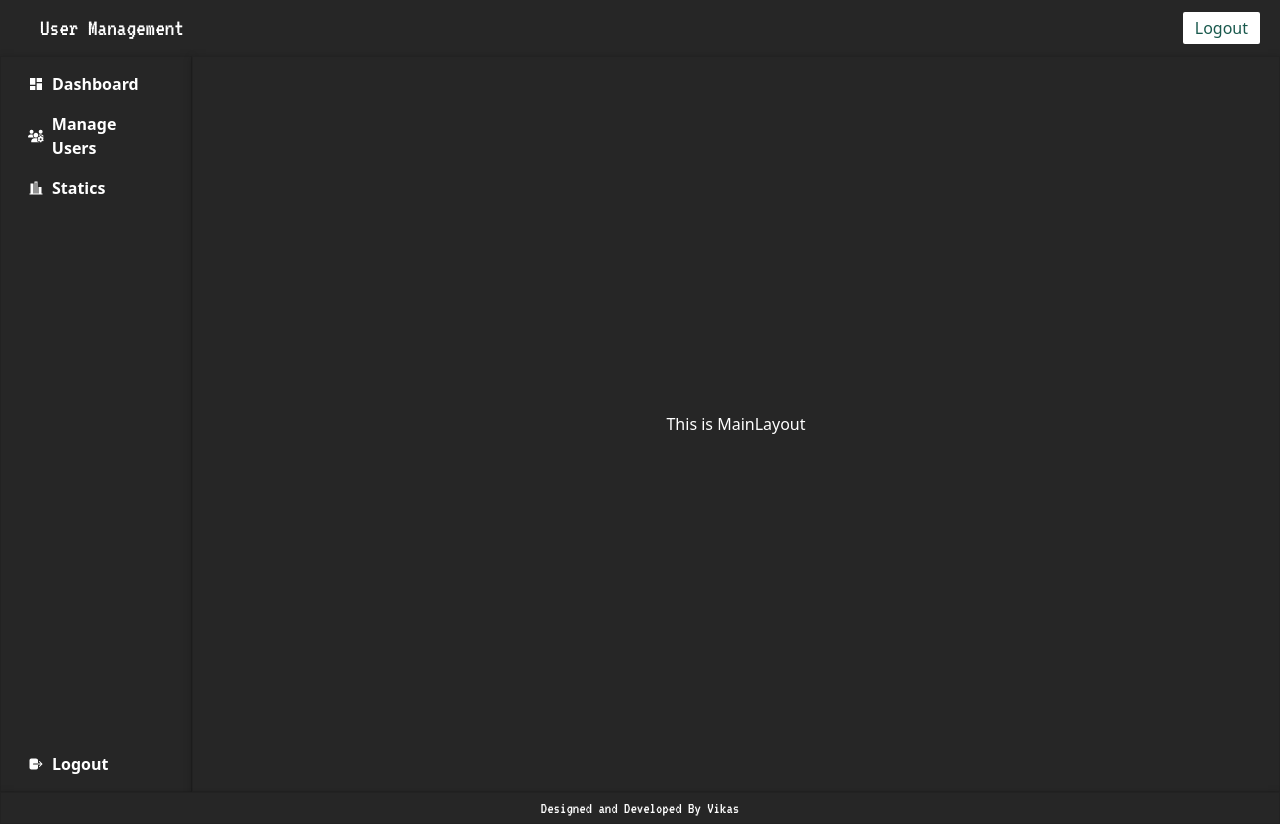
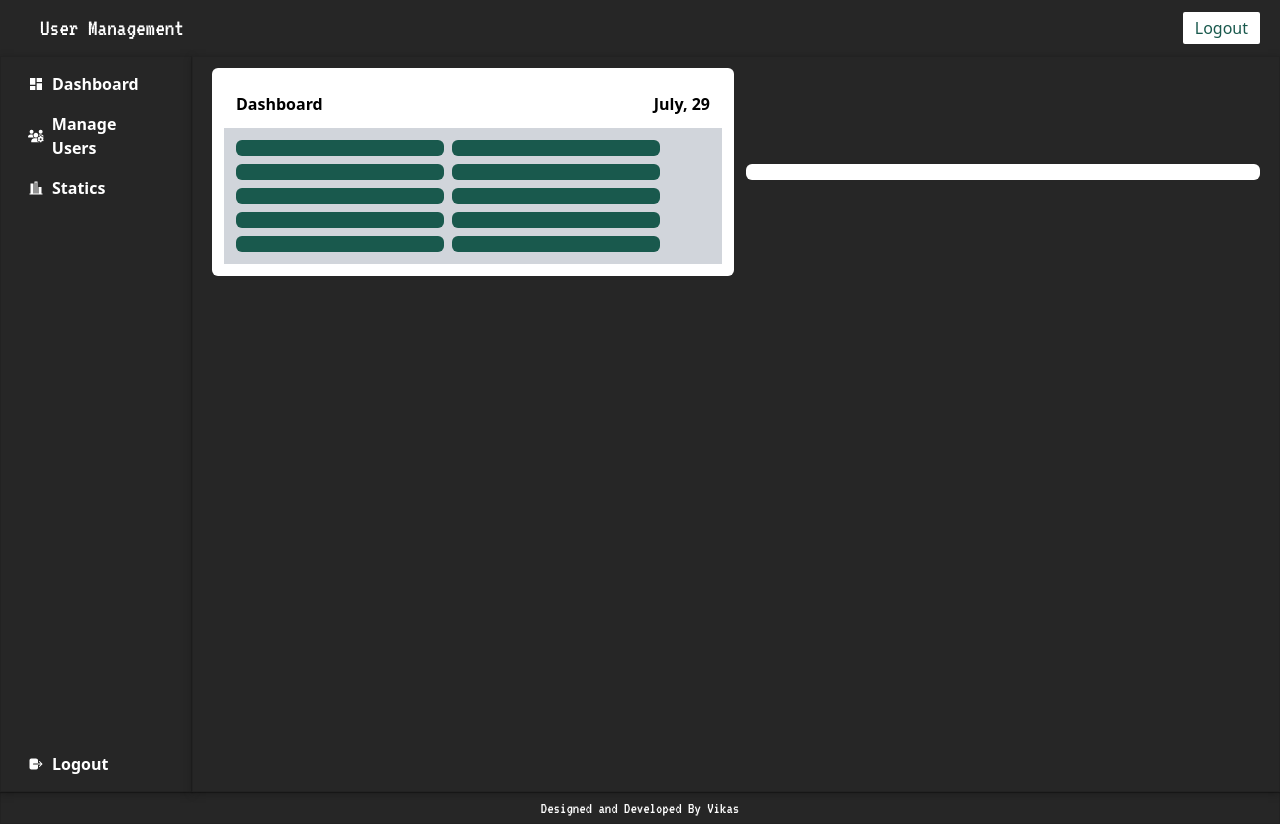
Before and after one commit to vkskumarthakur/React-User-Dashboard, a React (Vite) app: page / in a window 1280 px wide. Built offline with nearby package versions, Linux system fonts and the light colour scheme; a web font is replaced by a local one.

Commit message:
routes added for the sidebar now all the data is aligned in mainLayout

```diff
--- a/src/App.jsx
+++ b/src/App.jsx
@@ -1,18 +1,21 @@
-import React from 'react'; // Add this line
-
-import './App.css'
+import React from 'react';
+import './App.css';
+import { BrowserRouter as Router, Route, Routes } from "react-router-dom";
+import MainContainer from './components/MainContainer';
 import Header from './components/Header';
-import MainContainer from './components/MainContainer';
+import Footer from './components/Footer';
+import Dashboard from './components/Dashboard';
+import ManageUsers from './components/ManageUsers';
+import Statics from './components/Statics';
 
 function App() {
-
   return (
-   <>
-   <div className='bg-[#262626] min-h-screen'>
-    <MainContainer/>
-    </div>
-    </>
-  )
+    <Router>
+      <Header />
+        <MainContainer />
+        <Footer />
+    </Router>
+  );
 }
 
-export default App
+export default App;
--- /dev/null
+++ b/src/components/Dashboard.jsx
@@ -0,0 +1,36 @@
+import React from "react";
+
+const Dashboard = () => {
+  return (
+    <div className="flex items-center justify-between gap-3">
+        <div className="bg-white p-2 rounded-md flex-1 p-3">
+            <div className="flex justify-between items-center p-3">
+            <div>
+                <span className="text-md font-semibold">Dashboard</span>
+            </div>
+            <div>
+                <span className="text-md font-semibold">July, 29</span>
+            </div>
+            </div>
+            <div className="bg-gray-300 p-3 flex flex-wrap justify-start gap-2 items-center">
+                <div className="bg-[#19594D] p-2 rounded-md min-w-52"></div>
+                <div className="bg-[#19594D] p-2 rounded-md min-w-52"></div>
+                <div className="bg-[#19594D] p-2 rounded-md min-w-52"></div>
+                <div className="bg-[#19594D] p-2 rounded-md min-w-52"></div>
+                <div className="bg-[#19594D] p-2 rounded-md min-w-52"></div>
+                <div className="bg-[#19594D] p-2 rounded-md min-w-52"></div>
+                <div className="bg-[#19594D] p-2 rounded-md min-w-52"></div>
+                <div className="bg-[#19594D] p-2 rounded-md min-w-52"></div>
+                <div className="bg-[#19594D] p-2 rounded-md min-w-52"></div>
+                <div className="bg-[#19594D] p-2 rounded-md min-w-52"></div>
+
+            </div>
+        </div>
+        <div className="bg-white p-2 rounded-md flex-1">
+
+        </div>
+    </div>
+  );
+};
+
+export default Dashboard;
--- a/src/components/MainContainer.jsx
+++ b/src/components/MainContainer.jsx
@@ -1,19 +1,23 @@
 import React from "react";
-import Header from "./Header";
-import Footer from "./Footer";
+import { Routes, Route } from "react-router-dom";
 import Sidebar from "./Sidebar";
 import MainLayout from "./MainLayout";
+import Dashboard from "./Dashboard";
+import ManageUsers from "./ManageUsers";
+import Statics from "./Statics";
 
 const MainContainer = () => {
-
   return (
-    <div className="min-h-[100vh] flex flex-col">
-    <Header/>
-    <div className="flex justify-start">
-    <Sidebar/>
-    <MainLayout/>
-    </div>
-    <Footer/>
+    <div className="flex">
+      <Sidebar />
+      <MainLayout>
+        <Routes>
+          <Route path="/" element={<Dashboard />} />
+          <Route path="/dashboard" element={<Dashboard />} />
+          <Route path="/manage-users" element={<ManageUsers />} />
+          <Route path="/statics" element={<Statics />} />
+        </Routes>
+      </MainLayout>
     </div>
   );
 };
--- a/src/components/MainLayout.jsx
+++ b/src/components/MainLayout.jsx
@@ -1,9 +1,9 @@
 import React from "react";
 
-const MainLayout = () => {
+const MainLayout = ({ children }) => {
   return (
-    <div className="bg-[#262626] py-3 px-5 box-shadow-new flex-1 flex justify-center items-center" style={{minHeight:`calc(100vh - 56px - 32px - 8px)`}}>
-     <span className="text-white">This is MainLayout</span>
+    <div className="bg-[#262626] py-3 px-5 box-shadow-new flex-1" style={{ minHeight: `calc(100vh - 56px - 32px - 8px)` }}>
+      {children}
     </div>
   );
 };
--- /dev/null
+++ b/src/components/ManageUsers.jsx
@@ -0,0 +1,11 @@
+import React from "react";
+
+const ManageUsers = () => {
+  return (
+    <div className="flex items-center justify-center">
+     <span className="text-black">This is ManageUsers</span>
+    </div>
+  );
+};
+
+export default ManageUsers;
--- a/src/components/Sidebar.jsx
+++ b/src/components/Sidebar.jsx
@@ -3,26 +3,33 @@ import { MdDashboard } from "react-icons/md";
 import { FaUsersGear } from "react-icons/fa6";
 import { LiaChartBar } from "react-icons/lia";
 import { IoLogOut } from "react-icons/io5";
+import { Link } from 'react-router-dom';
 
 const Sidebar = () => {
     return (
-    <aside className="bg-[#262626] py-3 px-5 box-shadow-new w-[15%]" style={{minHeight:`calc(100vh - 56px - 32px)`}}>
-   <div style={{minHeight:"inherit"}}>
-    <ul className="flex flex-col gap-2" style={{minHeight:"inherit"}}>
-        <li className="flex items-center justify-start gap-2 transition-all delay-50 hover:bg-[#19594D] hover:cursor-pointer rounded-sm py-1 px-2 group">
-            <MdDashboard className="text-[white] group-hover:text-white"/>
+        <aside className="bg-[#262626] py-3 px-5 box-shadow-new w-[15%]" style={{ minHeight: `calc(100vh - 56px - 32px)` }}>
+            <div style={{ minHeight: "inherit" }}>
+                <ul className="flex flex-col gap-2" style={{ minHeight: "inherit" }}>
+                <Link to="/dashboard">
+                    <li className="flex items-center justify-start gap-2 hover:bg-[#19594D] hover:cursor-pointer rounded-sm py-1 px-2 group bg-transparent transition-colors duration-100 delay-100">
+                        <MdDashboard className="text-white group-hover:text-white group-hover:scale-110 transition-transform duration-1000" />
                         <span className="text-white font-semibold group-hover:text-white">Dashboard</span>
                     </li>
-        <li className="flex items-center justify-start gap-2 transition-all delay-50 hover:bg-[#19594D] hover:cursor-pointer rounded-sm py-1 px-2 group">
-            <FaUsersGear className="text-white group-hover:text-white"/>
+                    </Link>
+                        <Link to="/manage-users">
+                    <li className="flex items-center justify-start gap-2 transition-all delay-50 hover:bg-[#19594D] hover:cursor-pointer rounded-sm py-1 px-2 group bg-transparent transition-colors duration-100 delay-100">
+                        <FaUsersGear className="text-white group-hover:text-white" />
                         <span className="text-white font-semibold group-hover:text-white">Manage Users</span>
                     </li>
-        <li className="flex items-center justify-start gap-2 transition-all delay-50 hover:bg-[#19594D] hover:cursor-pointer rounded-sm py-1 px-2 group">
-            <LiaChartBar className="text-white group-hover:text-white"/>
+                    </Link>
+                    <Link to="/statics">
+                    <li className="flex items-center justify-start gap-2 transition-all delay-50 hover:bg-[#19594D] hover:cursor-pointer rounded-sm py-1 px-2 group bg-transparent transition-colors duration-100 delay-100">
+                        <LiaChartBar className="text-white group-hover:text-white" />
                         <span className="text-white font-semibold group-hover:text-white">Statics</span>
                     </li>
-        <li className="flex items-center justify-start gap-2 transition-all delay-50 hover:bg-red-500 hover:cursor-pointer rounded-sm py-1 px-2 group mt-auto">
-            <IoLogOut className="text-white group-hover:text-white"/>
+                    </Link>
+                    <li className="flex items-center justify-start gap-2 transition-all delay-50 hover:bg-red-500 hover:cursor-pointer rounded-sm py-1 px-2 group bg-transparent transition-colors duration-100 delay-100 mt-auto">
+                        <IoLogOut className="text-white group-hover:text-white" />
                         <span className="text-white font-semibold group-hover:text-white">Logout</span>
                     </li>
                 </ul>
--- /dev/null
+++ b/src/components/Statics.jsx
@@ -0,0 +1,11 @@
+import React from "react";
+
+const Statics = () => {
+  return (
+    <div className="flex items-center justify-center">
+     <span className="text-black">This is Statics</span>
+    </div>
+  );
+};
+
+export default Statics;
```
Lines whose indentation alone changed are shown as unchanged.
